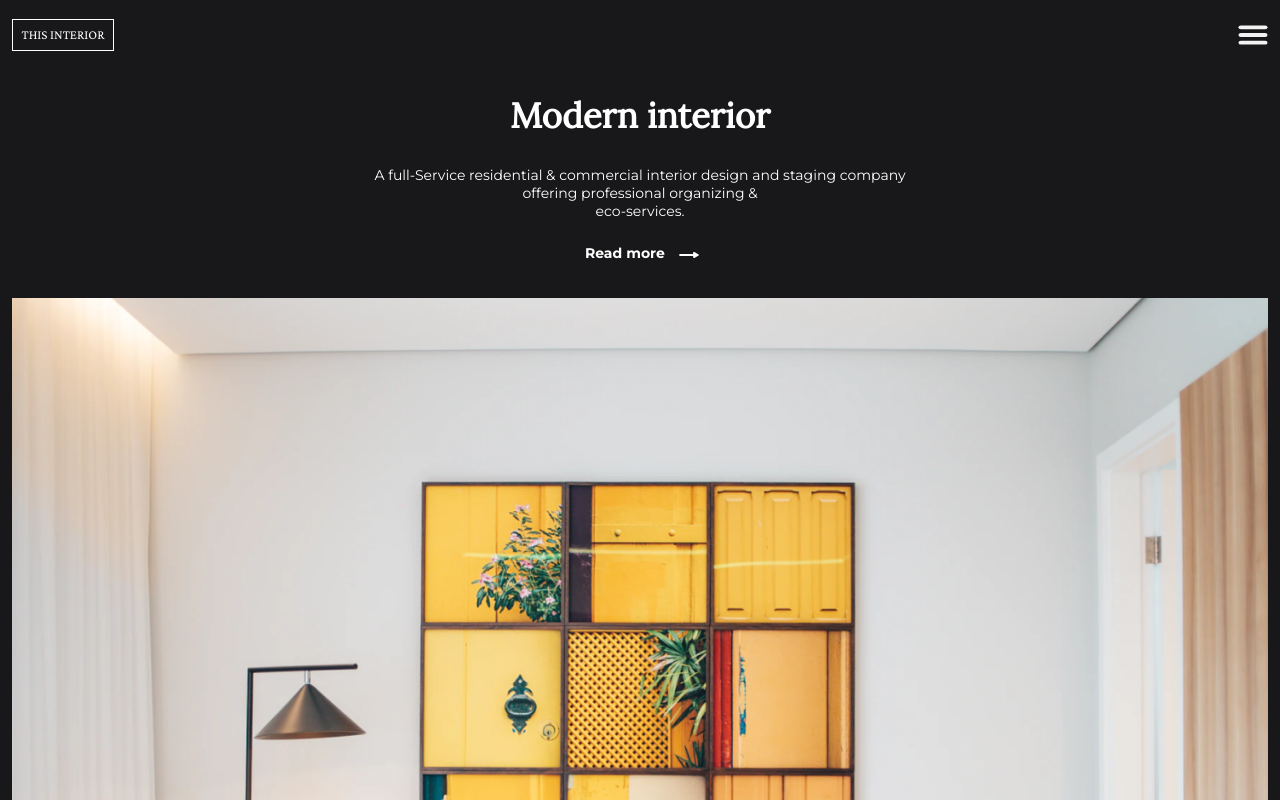
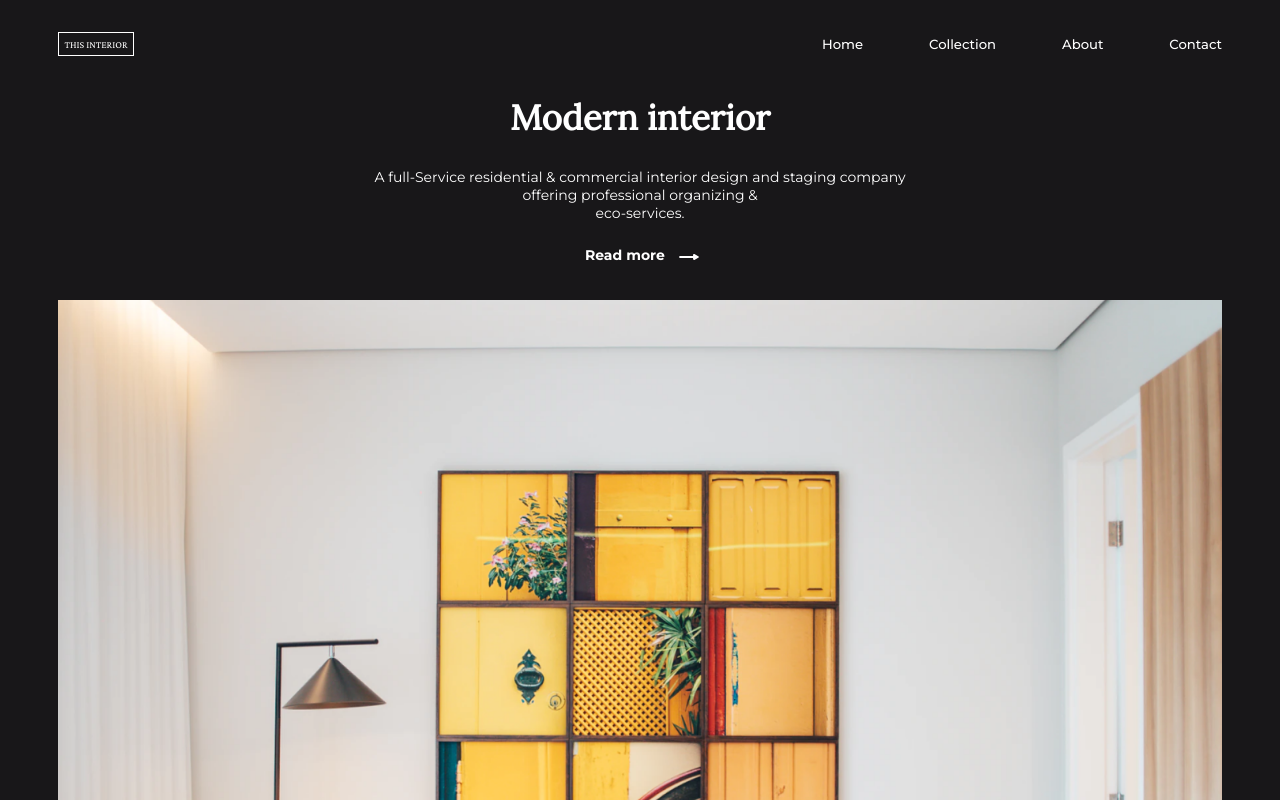
Before and after one commit to VladdyHell/devchallenges.io_interior-consultant, a website: page docs/index.html in a window 1280 px wide. Drawn offline with nearby package versions, Linux system fonts and the light colour scheme.

Commit message:
Change navbar properties and indication for desktop

```diff
--- a/docs/index.html
+++ b/docs/index.html
@@ -20,8 +20,7 @@
                     <a href="javascript:void(0);">this interior</a>
                 </div>
                 <img id="open-nav" src="icons/menu-icon.svg" alt="open-nav">
-            </div>
-            <nav id="nav">
+                <nav id="nav">
                 <div class="container">
                     <img id="close-nav" src="icons/close_icon_black2.svg" alt="close-nav">
                     <div class="list-container">
@@ -34,6 +33,7 @@
                     </div>
                 </div>
             </nav>
+            </div>
         </div>
 
         <div class="hero-text-container">
--- a/docs/src/index.js
+++ b/docs/src/index.js
@@ -4,53 +4,103 @@ function navToggle() {
     let nav = document.querySelector("nav");
     let root = document.querySelector(":root");
 
-    openNav.addEventListener('click', ()=> {
+    openNav.addEventListener('click', () => {
         root.classList.toggle("overflow-inactive");
         nav.style.display = "block";
         // nav.style.transform = "translateX(100vw)";
-        setTimeout(()=>{
+        setTimeout(() => {
             nav.classList.add("nav-active");
-        },10);
+        }, 10);
     });
-    closeNav.addEventListener('click', ()=> {
+    closeNav.addEventListener('click', () => {
         root.classList.toggle("overflow-inactive");
         nav.classList.remove("nav-active");
-        setTimeout(()=>{
+        setTimeout(() => {
             nav.style.display = "none";
-        },400);
+        }, 400);
     });
 }
 
-function highlightNav() {
+function navDesktopShow(x) {
+    let root = document.querySelector(":root");
+    let nav = document.querySelector('nav');
+
+    if (x.matches) {
+        root.classList.remove("overflow-inactive");
+        nav.style.display = "block";
+        nav.classList.add("nav-active");
+    } else {
+        nav.classList.remove("nav-active");
+        nav.style.display = "none";
+        navToggle();
+    }
+}
+
+let x = window.matchMedia("(min-width: 1080px)");
+navDesktopShow(x);
+x.addListener(navDesktopShow);
+
+// window.addEventListener('resize', () => {
+//     if (window.innerWidth >= 1080) {
+//         root.classList.remove("overflow-inactive");
+//         nav.style.display = "block";
+//         nav.classList.add("nav-active");
+//     } else {
+//         navToggle();
+//     }
+// });
+
+function highlightNavText() {
     let home = document.querySelectorAll(".list-container ul li")[0];
     let collection = document.querySelectorAll(".list-container ul li")[1];
     let about = document.querySelectorAll(".list-container ul li")[2];
     let contact = document.querySelectorAll(".list-container ul li")[3];
     let path = window.location.pathname;
-    switch(path){
+    console.log(path);
+
+    function decorDesktop(x, link) {
+        if (x.matches) {
+            console.log(link);
+            link.style.textDecoration = "underline";
+            link.style.textUnderlineOffset = ".8rem";
+            link.style.textDecorationThickness = ".2rem";
+            // link.style.borderBottom = "3px solid #FFF";
+            // link.style.paddingBottom = "1rem";
+        } else {
+            link.style.textDecoration = "none";
+        }
+    }
+    let x = window.matchMedia("(min-width: 1080px)");
+
+    switch (path) {
+        case '':
         case '/':
         case './':
+        case '/home':
         case '/index.html':
             // home.classList.add(".nav-btn-active");
             home.style.fontWeight = "700";
+            decorDesktop(x, home);
             break;
 
         case '/collection':
         case './collection':
-             collection.style.fontWeight = "700";
+            collection.style.fontWeight = "700";
+            decorDesktop(x, collection);
             break;
         case '/about':
         case './about':
-             about.style.fontWeight = "700";
+            about.style.fontWeight = "700";
+            decorDesktop(x, about);
             break;
         case '/contact':
         case './contact':
-             contact.style.fontWeight = "700";
+            contact.style.fontWeight = "700";
+            decorDesktop(x, contact);
             break;
         default:
             null
     }
+    x.addListener(decorDesktop);
 }
-
-navToggle();
-highlightNav();
+highlightNavText();
--- a/docs/src/main.css
+++ b/docs/src/main.css
@@ -1,4 +1,10 @@
 @import url('https://fonts.googleapis.com/css2?family=Crimson+Pro&family=Lora:wght@400&family=Montserrat:wght@400;500;600;700&display=swap');
+
+*,
+::before,
+::after {
+    box-sizing: border-box;
+}
 
 :root, body {
     height: 100%;
@@ -35,6 +41,13 @@ body{
     font-family: 'Montserrat', sans-serif;
 }
 
+@media (min-width: 1080px) {
+    .container {
+        padding: 3.2rem 5.8rem;
+        /* 58x32 */
+    }
+}
+
 h1, h2 {
     font-family: 'Lora', serif;
 }
@@ -65,12 +78,23 @@ h1, h2 {
     height: 3.2rem;
 }
 
+
 .navbar .container .brand-logo a {
     font-family: 'Crimson Pro', serif;
     text-transform: uppercase;
     font-size: 1.32rem;
     text-decoration: none;
     color: #FFF;
+}
+
+@media (min-width: 1080px) {
+    .navbar .container .brand-logo {
+        width: 7.6rem;
+        height: 2.4rem;
+    }
+    .navbar .container .brand-logo a {
+        font-size: 1rem;
+    }
 }
 
 .navbar .container img[alt="open-nav"] {
@@ -80,6 +104,12 @@ h1, h2 {
     box-sizing: content-box;
     margin: 0;
     cursor: pointer;
+}
+
+@media (min-width: 1080px) {
+    .navbar .container img[alt="open-nav"] {
+        display: none;
+    }
 }
 
 /* NAVIGATION MENU */
@@ -96,9 +126,25 @@ nav {
     transform: translateX(100vw);
 }
 
+@media (min-width: 1080px) {
+    nav {
+        display: block;
+        position: static;
+        left: 0;
+        top: 0;
+        width: auto;
+        height: auto;
+        z-index: 0;
+        transform: translateX(0);
+    }
+}
+
 .nav-active {
-    /* display: block; */
     transform: translateX(0);
+}
+
+.nav-displays {
+    display: block;
 }
 
 nav .container {
@@ -111,7 +157,14 @@ nav .container {
     /* justify-content: space-between; */
 }
 
+@media (min-width: 1080px) {
+    nav .container {
+        padding: 0 !important;
+    }
+}
+
 nav .container img[alt="close-nav"] {
+    display: block;
     width: 3rem;
     height: 2.4rem;
     align-self: flex-end;
@@ -119,6 +172,12 @@ nav .container img[alt="close-nav"] {
     cursor: pointer;
     margin-top: .8rem;
     /* justify-content: center; */
+}
+
+@media (min-width: 1080px) {
+    nav .container img[alt="close-nav"] {
+        display: none;
+    }
 }
 
 nav .container .list-container {
@@ -129,6 +188,12 @@ nav .container .list-container {
     height: 100%;
 }
 
+/* @media (min-width: 1080px) {
+    nav .container .list-container {
+        flex-direction: row;
+    }
+} */
+
 nav .container .list-container ul {
     display: flex;
     flex-direction: column;
@@ -138,6 +203,17 @@ nav .container .list-container ul {
     height: 18.6rem;
     text-align: center;
     margin-top: -10rem;
+}
+
+@media (min-width: 1080px) {
+    nav .container .list-container ul {
+        flex-direction: row;
+        place-content: center space-between;
+        height: auto;
+        margin: 0;
+        width: 40rem;
+        font-size: 1.32rem;
+    }
 }
 
 nav .container ul li {
```
